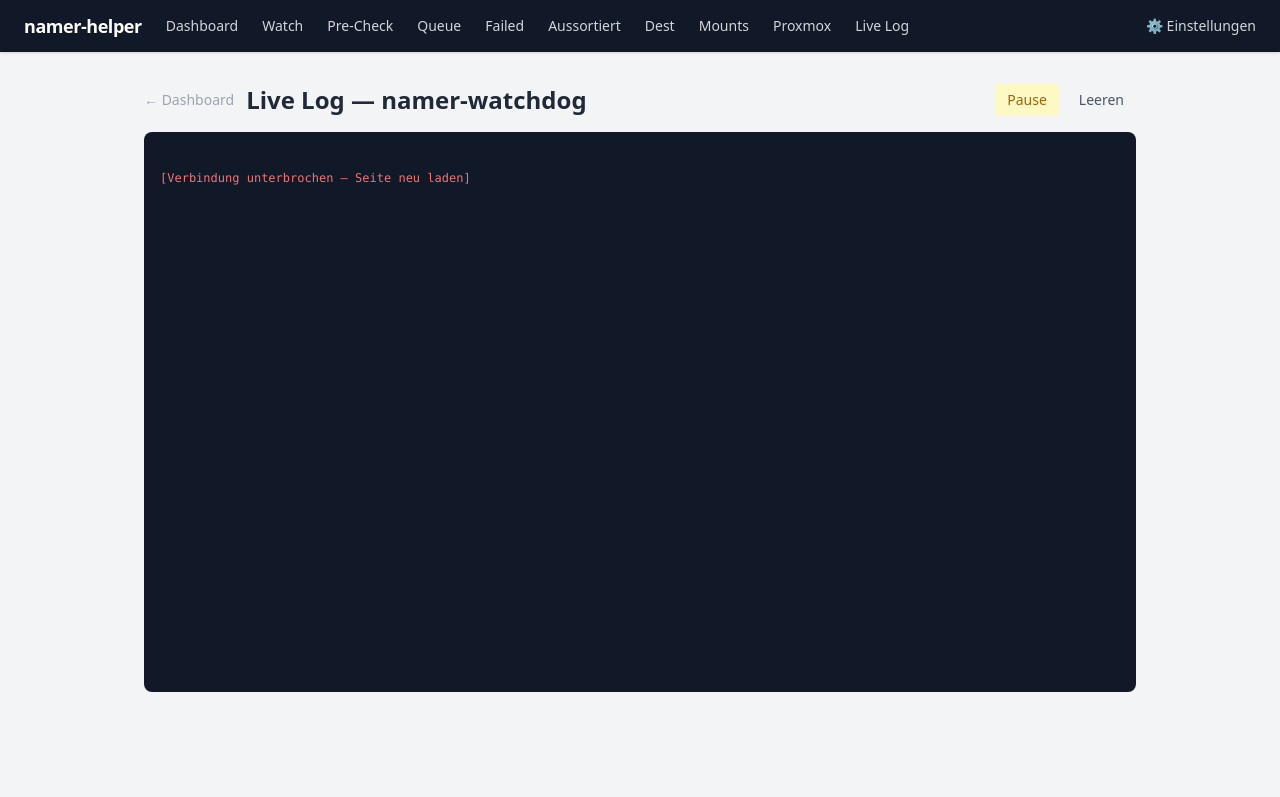
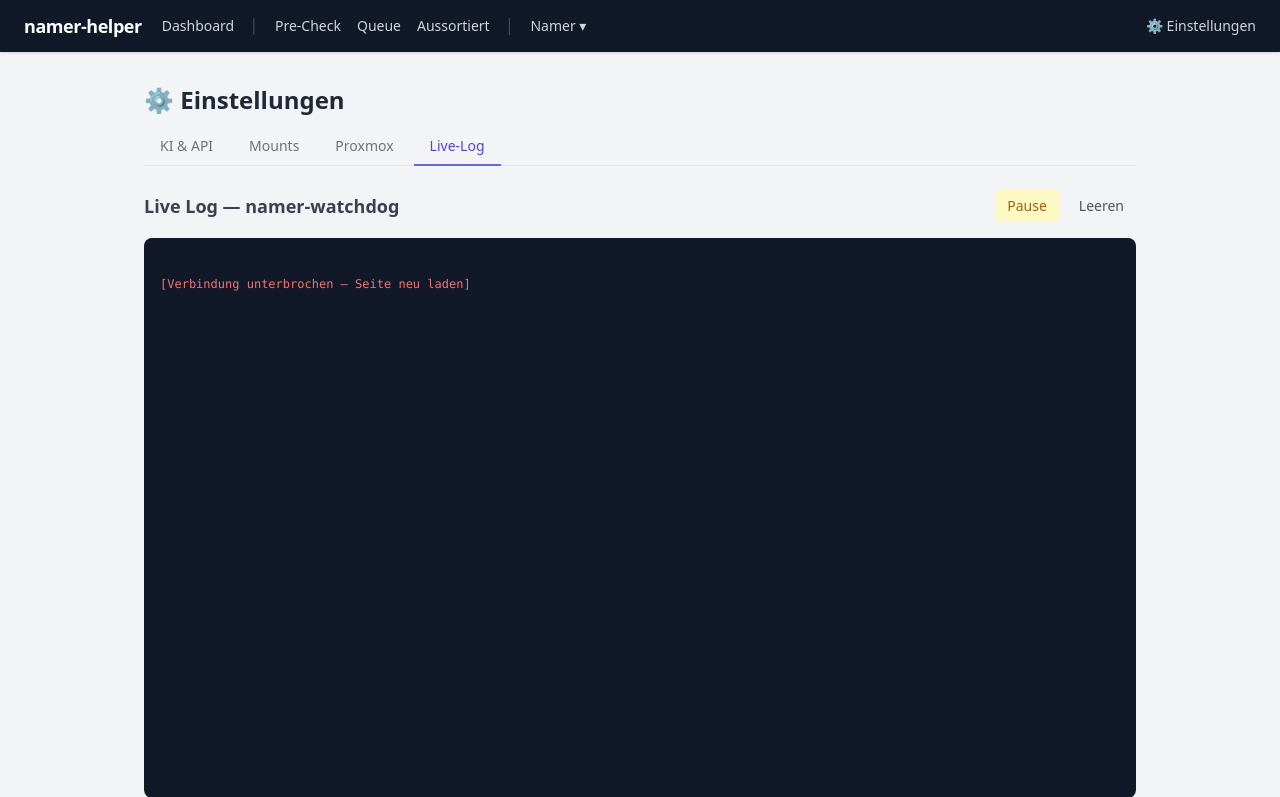
Before and after one commit to Nanja-at-web/namer-helper, a Python web app: template src/namer_helper/web/templates/log.html in a window 1280 px wide. Shown: the top 797 px of the page. Run offline with Jinja, Linux system fonts and the light colour scheme; the template is opened without the code that fills it, so the values that code supplies are empty; some libraries are stand-ins or nearby versions.

Commit message:
refactor: WebUI-Nav gruppiert — 11 → 5 Bereiche, Mounts/Proxmox/Log unter Settings
Nav nach Zuständigkeit gruppiert statt flacher 11er-Liste:

base.html:
  - Dashboard │ Pre-Check · Queue · Aussortiert │ Namer ▾ │ ⚙ Einstellungen
  - "Namer ▾" Dropdown (CSS-only <details>) für Core-Ordner Watch/Failed/Dest
  - Mounts, Proxmox, Live Log NICHT mehr top-level
  - Visuelle Trenner zwischen den drei Gruppen (Verarbeitung / Namer / System)

settings_tabs.html (neu): gemeinsame Tab-Leiste
  [ KI & API ] [ Mounts ] [ Proxmox ] [ Live-Log ]  mit aktiver Markierung

settings/mounts/proxmox/log.html: Tab-Leiste eingebunden (active_tab gesetzt),
  eigene H1 → H2 demoted. Seiten/Routen bleiben unverändert, nur unter
  gemeinsamer Einstellungen-Klammer.

tests: 5 Nav-Tests (Namer-Dropdown, Mounts/Proxmox/Log raus aus Top-Nav,
  Settings-Tab-Leiste, Workflow-Links bleiben).

Co-Authored-By: Claude Opus 4.8 <noreply@anthropic.com>

```diff
--- a/src/namer_helper/web/templates/base.html
+++ b/src/namer_helper/web/templates/base.html
@@ -5,22 +5,36 @@
   <meta name="viewport" content="width=device-width, initial-scale=1.0">
   <title>namer-helper{% block title %}{% endblock %}</title>
   <script src="https://cdn.tailwindcss.com"></script>
+  <style>
+    /* hide default <details> triangle on the Namer dropdown */
+    nav details > summary { list-style: none; }
+    nav details > summary::-webkit-details-marker { display: none; }
+  </style>
 </head>
 <body class="bg-gray-100 min-h-screen">
 
-  <nav class="bg-gray-900 text-white px-6 py-3 flex items-center gap-6 shadow">
-    <a href="/" class="font-bold text-lg tracking-tight">namer-helper</a>
-    <a href="/" class="text-gray-300 hover:text-white text-sm">Dashboard</a>
-    <a href="/files/watch" class="text-gray-300 hover:text-white text-sm">Watch</a>
-    <a href="/pre-check" class="text-gray-300 hover:text-white text-sm">Pre-Check</a>
-    <a href="/queue" class="text-gray-300 hover:text-white text-sm">Queue</a>
-    <a href="/failed" class="text-gray-300 hover:text-white text-sm">Failed</a>
-    <a href="/aussortiert" class="text-gray-300 hover:text-white text-sm">Aussortiert</a>
-    <a href="/files/dest" class="text-gray-300 hover:text-white text-sm">Dest</a>
-    <a href="/mounts" class="text-gray-300 hover:text-white text-sm">Mounts</a>
-    <a href="/proxmox" class="text-gray-300 hover:text-white text-sm">Proxmox</a>
-    <a href="/log" class="text-gray-300 hover:text-white text-sm">Live Log</a>
-    <a href="/settings" class="text-gray-300 hover:text-white text-sm ml-auto">⚙ Einstellungen</a>
+  <nav class="bg-gray-900 text-white px-6 py-3 flex items-center gap-4 shadow text-sm">
+    <a href="/" class="font-bold text-lg tracking-tight mr-1">namer-helper</a>
+    <a href="/" class="text-gray-300 hover:text-white">Dashboard</a>
+
+    <span class="text-gray-600 select-none">│</span>
+    <!-- Verarbeitung (Helper-Workflow) -->
+    <a href="/pre-check" class="text-gray-300 hover:text-white">Pre-Check</a>
+    <a href="/queue" class="text-gray-300 hover:text-white">Queue</a>
+    <a href="/aussortiert" class="text-gray-300 hover:text-white">Aussortiert</a>
+
+    <span class="text-gray-600 select-none">│</span>
+    <!-- Namer Core-Ordner (Dropdown) -->
+    <details class="relative">
+      <summary class="text-gray-300 hover:text-white cursor-pointer">Namer ▾</summary>
+      <div class="absolute left-0 mt-2 bg-gray-800 rounded shadow-lg py-1 z-20 min-w-[8rem]">
+        <a href="/files/watch" class="block px-4 py-2 text-gray-300 hover:bg-gray-700 hover:text-white">Watch</a>
+        <a href="/failed" class="block px-4 py-2 text-gray-300 hover:bg-gray-700 hover:text-white">Failed</a>
+        <a href="/files/dest" class="block px-4 py-2 text-gray-300 hover:bg-gray-700 hover:text-white">Dest</a>
+      </div>
+    </details>
+
+    <a href="/settings" class="text-gray-300 hover:text-white ml-auto">⚙ Einstellungen</a>
   </nav>
 
   <main class="max-w-5xl mx-auto px-4 py-8">
--- a/src/namer_helper/web/templates/log.html
+++ b/src/namer_helper/web/templates/log.html
@@ -3,10 +3,10 @@
 
 {% block content %}
 
+{% set active_tab = 'log' %}{% include "settings_tabs.html" %}
 <div class="flex items-center justify-between mb-4">
   <div class="flex items-center gap-3">
-    <a href="/" class="text-gray-400 hover:text-gray-600 text-sm">← Dashboard</a>
-    <h1 class="text-2xl font-bold text-gray-800">Live Log — namer-watchdog</h1>
+    <h2 class="text-lg font-semibold text-gray-700">Live Log — namer-watchdog</h2>
   </div>
   <div class="flex gap-2">
     <button id="btn-pause"
--- a/src/namer_helper/web/templates/mounts.html
+++ b/src/namer_helper/web/templates/mounts.html
@@ -3,7 +3,8 @@
 
 {% block content %}
 
-<h1 class="text-2xl font-bold text-gray-800 mb-6">Netzlaufwerke / Mounts</h1>
+{% set active_tab = 'mounts' %}{% include "settings_tabs.html" %}
+<h2 class="text-lg font-semibold text-gray-700 mb-4">Netzlaufwerke / Mounts</h2>
 
 <!-- Bestehende Mounts -->
 {% if mounts %}
--- a/src/namer_helper/web/templates/proxmox.html
+++ b/src/namer_helper/web/templates/proxmox.html
@@ -3,7 +3,8 @@
 
 {% block content %}
 
-<h1 class="text-2xl font-bold text-gray-800 mb-2">Proxmox SSH-Integration</h1>
+{% set active_tab = 'proxmox' %}{% include "settings_tabs.html" %}
+<h2 class="text-lg font-semibold text-gray-700 mb-2">Proxmox SSH-Integration</h2>
 <p class="text-sm text-gray-500 mb-6">
   namer-helper läuft im LXC-Container und kann NFS nicht direkt mounten.
   Mit einer SSH-Verbindung zum Proxmox-Host werden die Mounts dort eingerichtet
--- a/src/namer_helper/web/templates/settings.html
+++ b/src/namer_helper/web/templates/settings.html
@@ -3,7 +3,7 @@
 
 {% block content %}
 
-<h1 class="text-2xl font-bold text-gray-800 mb-6">Einstellungen</h1>
+{% set active_tab = 'ki' %}{% include "settings_tabs.html" %}
 
 <!-- StashDB -->
 <div class="bg-white rounded-lg shadow p-6 mb-6">
--- /dev/null
+++ b/src/namer_helper/web/templates/settings_tabs.html
@@ -0,0 +1,15 @@
+{# Shared sub-navigation for the Einstellungen section.
+   Include with: {% set active_tab = 'ki' %}{% include "settings_tabs.html" %}
+   active_tab in {ki, mounts, proxmox, log} #}
+<div class="mb-6">
+  <h1 class="text-2xl font-bold text-gray-800 mb-3">⚙ Einstellungen</h1>
+  <div class="border-b border-gray-200 flex gap-1 text-sm">
+    {% set tabs = [('ki','KI & API','/settings'), ('mounts','Mounts','/mounts'), ('proxmox','Proxmox','/proxmox'), ('log','Live-Log','/log')] %}
+    {% for key, label, url in tabs %}
+    <a href="{{ url }}"
+       class="px-4 py-2 -mb-px border-b-2 {% if active_tab == key %}border-indigo-500 text-indigo-600 font-medium{% else %}border-transparent text-gray-500 hover:text-gray-700{% endif %}">
+      {{ label }}
+    </a>
+    {% endfor %}
+  </div>
+</div>
```
Also changed, not shown: tests/test_app.py (+36 -0 lines).
